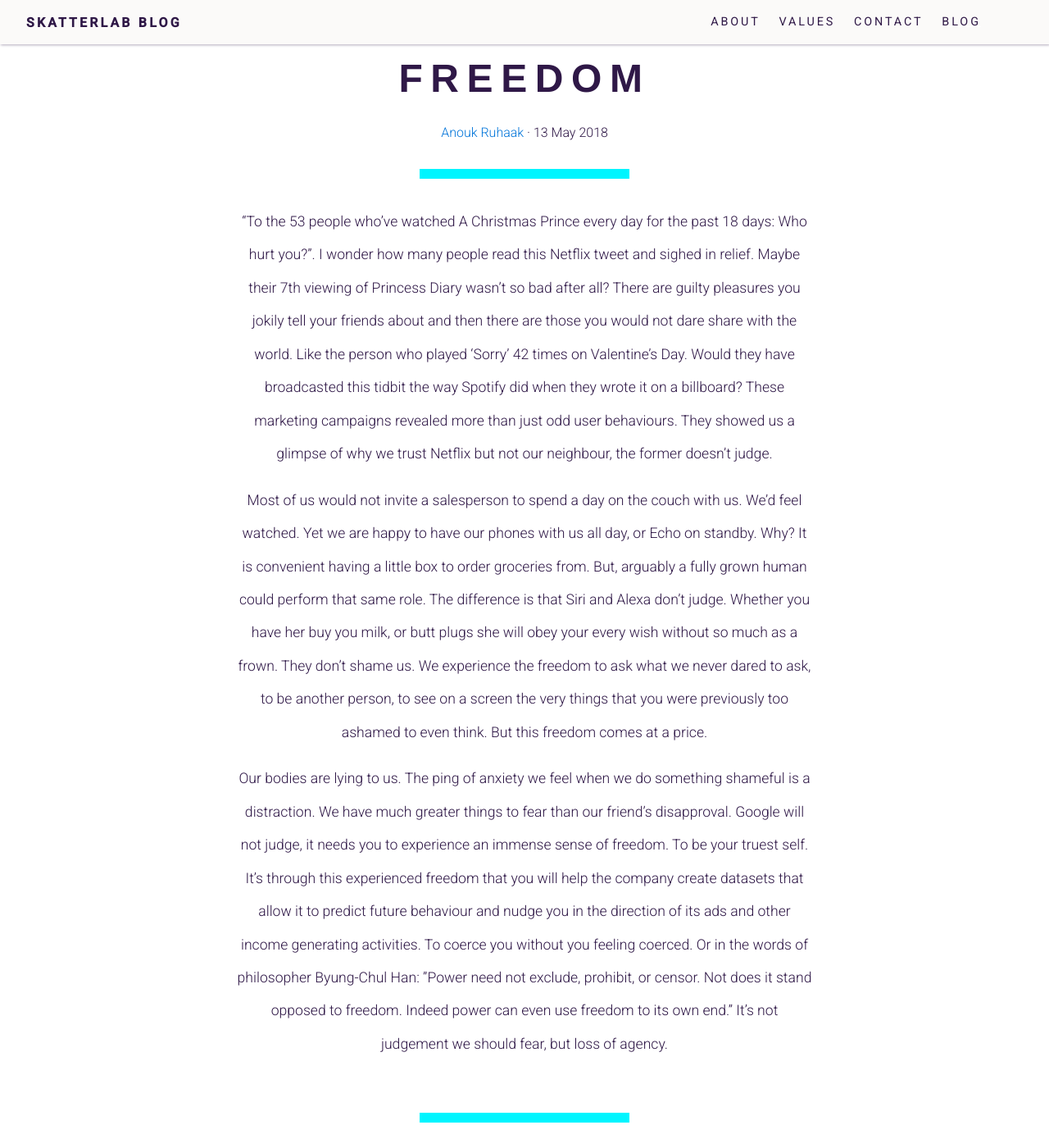
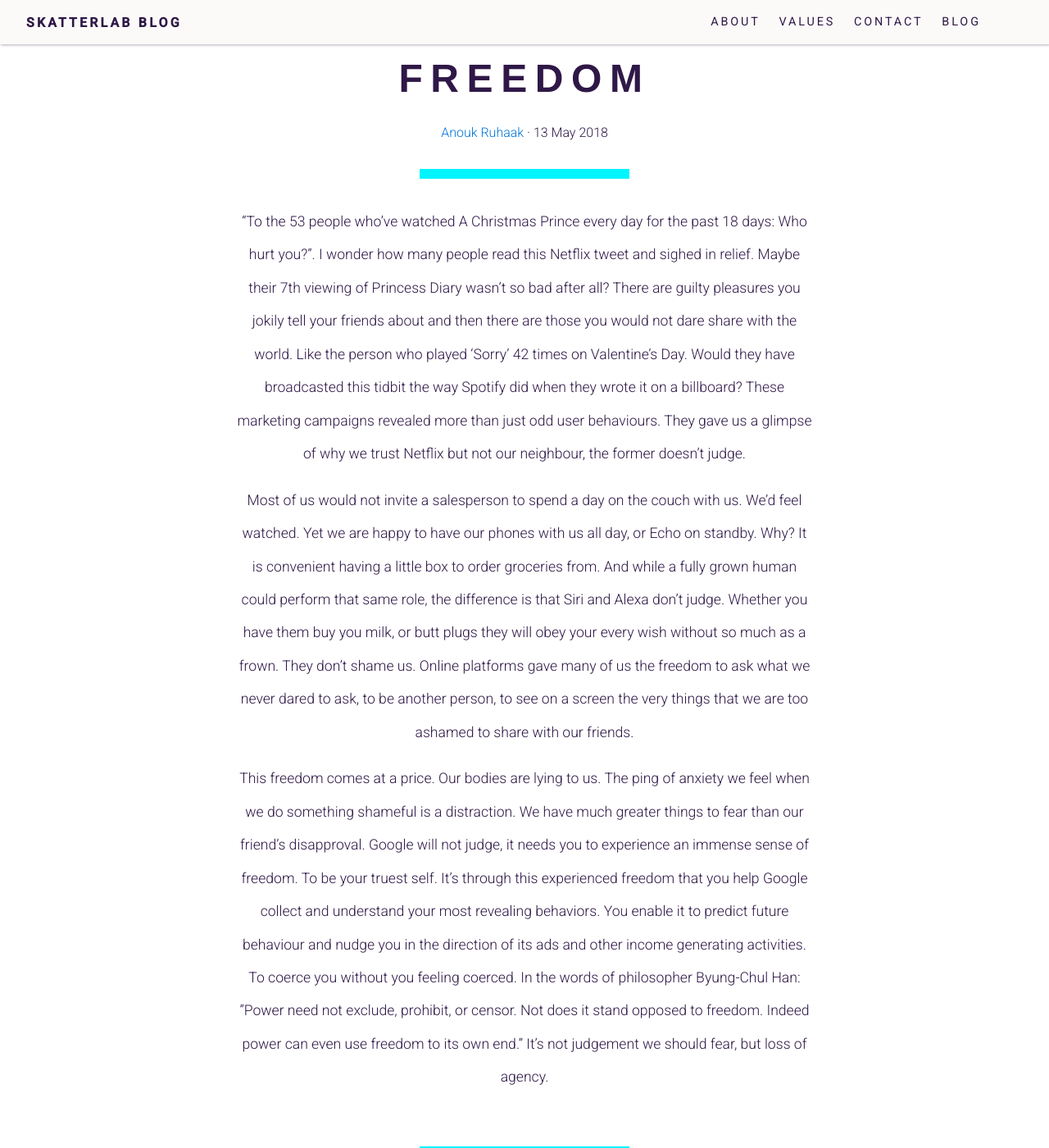
Before and after one commit to communaldata/communaldata, a Jekyll site: the page built from _posts/2018-05-13-capitalizing-freedom.md, in a window 1280 px wide and 1400 px high, scrolled down 481 px. Shown: the whole window at 82% size. Built offline with Jekyll 4.4.1, drawn with Linux system fonts in a browser that asks for light colours; nearby versions of some CDN libraries; library files that are not in the unit come from our copies.

Commit message:
blog post edit

```diff
--- a/_posts/2018-05-13-capitalizing-freedom.md
+++ b/_posts/2018-05-13-capitalizing-freedom.md
@@ -10,8 +10,8 @@ authors:
 ---
 
 “To the 53 people who’ve watched A Christmas Prince every day for the past 18 days: Who hurt you?”. I wonder how many people read this Netflix tweet and sighed in relief. Maybe their 7th viewing of Princess Diary wasn’t so bad after all?  There are guilty pleasures you jokily tell your friends about and then there are those you would not dare share with the world. Like the person who played ‘Sorry’ 42 times on Valentine’s Day. Would they have broadcasted this tidbit the way Spotify did when they wrote it on a billboard?
-These marketing campaigns revealed more than just odd user behaviours. They showed us a glimpse of  why we trust Netflix but not our neighbour, the former doesn’t judge.
+These marketing campaigns revealed more than just odd user behaviours. They gave us a glimpse of why we trust Netflix but not our neighbour, the former doesn’t judge.
 
-Most of us would not invite a salesperson to spend a day on the couch with us. We’d feel watched. Yet we are happy to have our phones with us all day, or Echo on standby. Why? It is convenient having a little box to order groceries from. But, arguably a fully grown human could perform that same role. The difference is that Siri and Alexa don’t judge. Whether you have her buy you milk, or butt plugs she will obey your every wish without so much as a frown. They don’t shame us. We experience the freedom to ask what we never dared to ask, to be another person, to see on a screen the very things that you were previously too ashamed to even think. But this freedom comes at a price.
+Most of us would not invite a salesperson to spend a day on the couch with us. We’d feel watched. Yet we are happy to have our phones with us all day, or Echo on standby. Why? It is convenient having a little box to order groceries from. And while a fully grown human could perform that same role, the difference is that Siri and Alexa don’t judge. Whether you have them buy you milk, or butt plugs they will obey your every wish without so much as a frown. They don’t shame us. Online platforms gave many of us the freedom to ask what we never dared to ask, to be another person, to see on a screen the very things that we are too ashamed to share with our friends.
 
-Our bodies are lying to us. The ping of anxiety we feel when we do something shameful is a distraction.  We have much greater things to fear than our friend’s disapproval. Google will not judge, it needs you to experience an immense sense of freedom. To be your truest self. It’s through this experienced freedom that you will help the company create datasets that allow it to predict future behaviour and nudge you in the direction of its ads and other income generating activities. To coerce you without you feeling coerced.  Or in the words of philosopher Byung-Chul Han: ”Power need not exclude, prohibit, or censor. Not does it stand opposed to freedom. Indeed power can even use freedom to its own end.” It’s not judgement we should fear, but loss of agency.
+This freedom comes at a price. Our bodies are lying to us. The ping of anxiety we feel when we do something shameful is a distraction. We have much greater things to fear than our friend’s disapproval. Google will not judge, it needs you to experience an immense sense of freedom. To be your truest self. It’s through this experienced freedom that you help Google collect and understand your most revealing behaviors. You enable it to predict future behaviour and nudge you in the direction of its ads and other income generating activities. To coerce you without you feeling coerced. In the words of philosopher Byung-Chul Han: ”Power need not exclude, prohibit, or censor. Not does it stand opposed to freedom. Indeed power can even use freedom to its own end.” It’s not judgement we should fear, but loss of agency.
```
